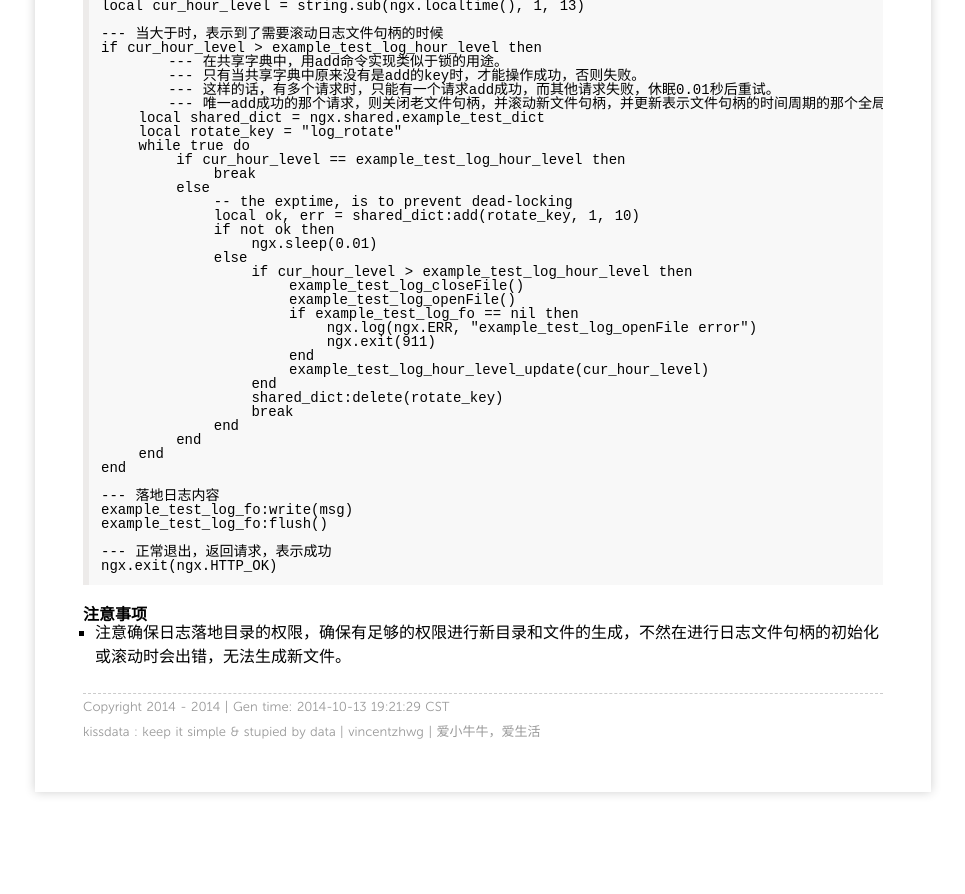
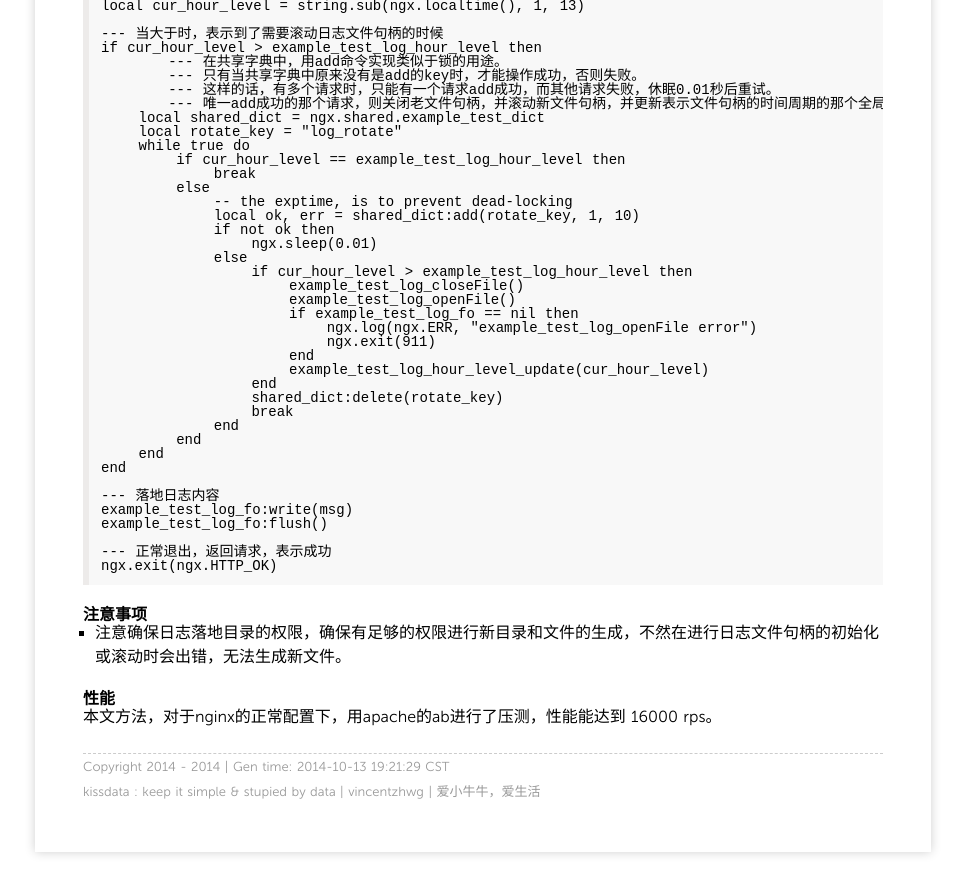
Before and after one commit to vincentzhwg/vincentzhwg.github.io, a Jekyll site: the page built from _posts/2014/2014-10-13-nginx-lua-log.md, in a window 1280 px wide and 900 px high, scrolled down 3187 px. Shown: the top 894 px of the window, without its empty margins (157-1122 px from the left). Built offline with Jekyll 4.4.1, drawn with Linux system fonts in a browser that asks for light colours; comment, search, counter and statistics services are not loaded; before the commit the page ends 4027 px from its top, so only the background shows below that.

Commit message:
Published with https://stackedit.io/

```diff
--- a/_posts/2014/2014-10-13-nginx-lua-log.md
+++ b/_posts/2014/2014-10-13-nginx-lua-log.md
@@ -215,3 +215,7 @@ nginx扩展方式有两种：
 #### 注意事项
 
 - 注意确保日志落地目录的权限，确保有足够的权限进行新目录和文件的生成，不然在进行日志文件句柄的初始化或滚动时会出错，无法生成新文件。
+
+#### 性能
+
+本文方法，对于nginx的正常配置下，用apache的ab进行了压测，性能能达到 16000 rps。
```
